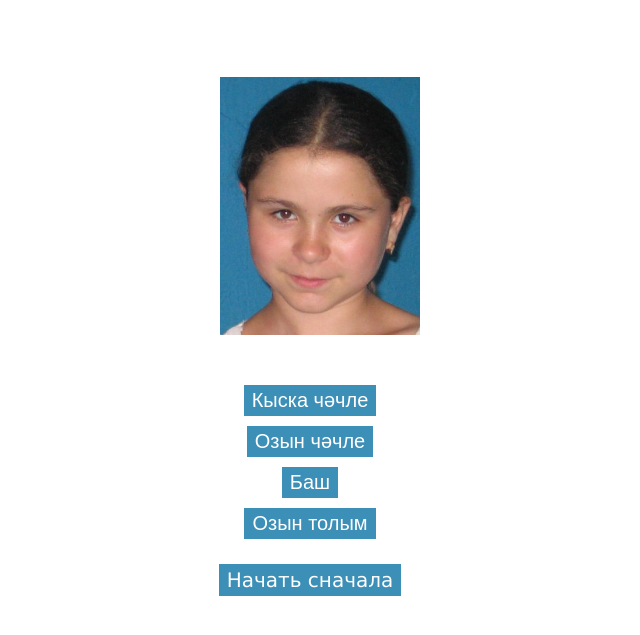
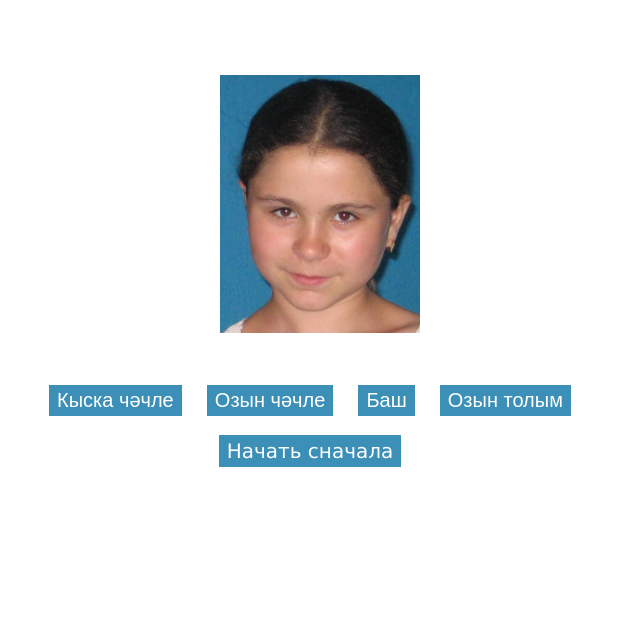
Before and after one commit to tatarapp/vk-tatarlanguage-app, a plain HTML site: page index.html in a window 1280 px wide. Both pictures are taken after a click on the button "Приступить к тесту". Shown: the part 87-722 px from the top of the page, without its empty margins (320-960 px from the left). Drawn offline with Linux system fonts and the light colour scheme.

Commit message:
Edit styles

```diff
--- a/scripts/script.js
+++ b/scripts/script.js
@@ -43,11 +43,11 @@ function check(num){
 
 	if(num == 0){
 
-		document.getElementById('option1').style.display='block';
-		document.getElementById('option2').style.display='block';
-		document.getElementById('option3').style.display='block';
-		document.getElementById('option4').style.display='block';
-		document.getElementById('question').style.display='block';
+		document.getElementById('option1').style.display='inline';
+		document.getElementById('option2').style.display='inline';
+		document.getElementById('option3').style.display='inline';
+		document.getElementById('option4').style.display='inline';
+		document.getElementById('question').style.display='inline';
 
 		document.getElementById('option1').innerHTML=data_array[cur_answer][1];
 		document.getElementById('option2').innerHTML=data_array[cur_answer][2];
--- a/style/style.css
+++ b/style/style.css
@@ -28,10 +28,10 @@ body{
 }
 
 #answer-container{
+	height: 35px;
 	margin-top: 10px;
 }
 
 img{
-	height:50%;
 	width:50%;
 }
```
